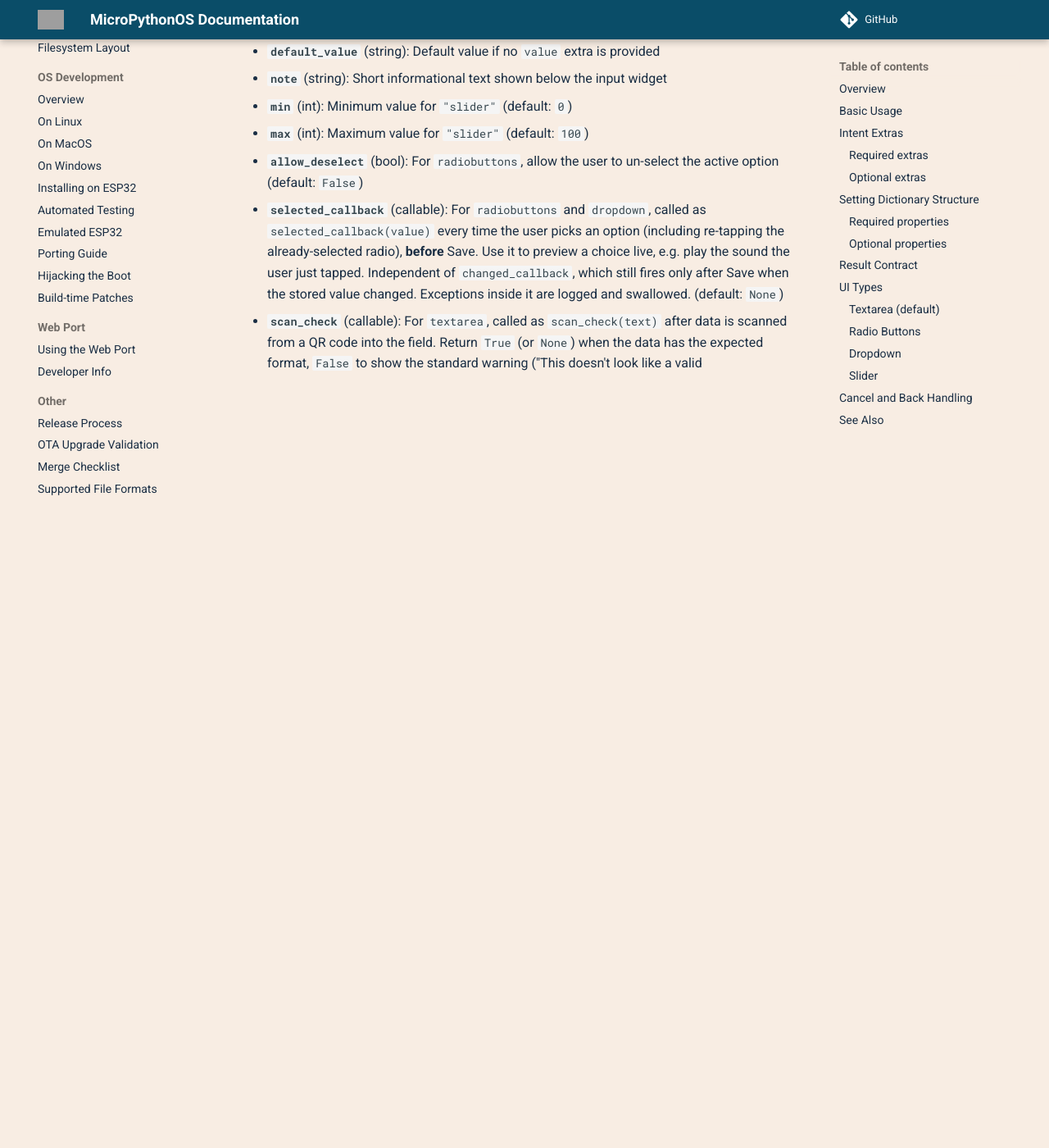
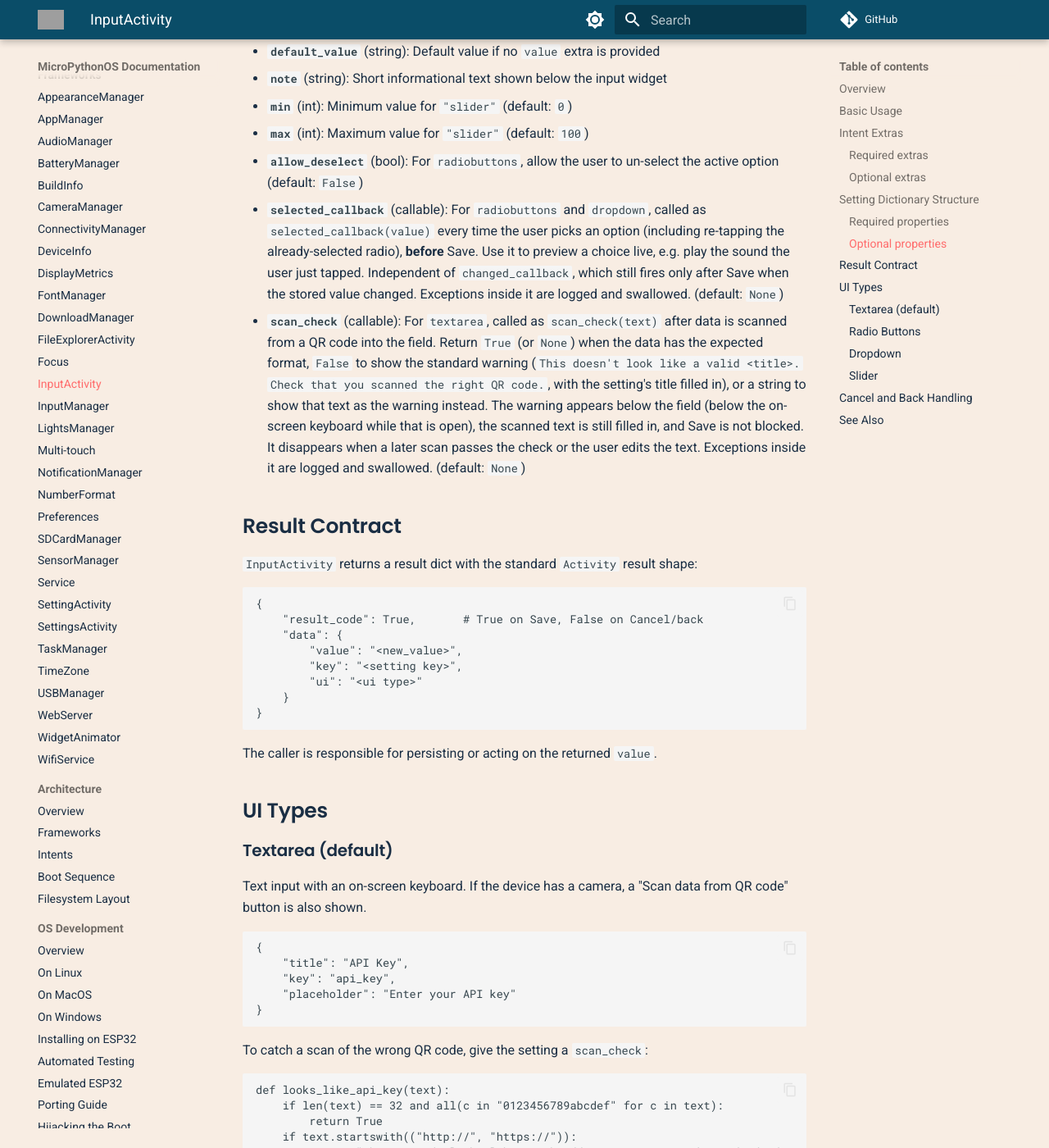
Before and after one commit to MicroPythonOS/docs, an MkDocs documentation site: the page built from docs/frameworks/input-activity.md, in a window 1280 px wide and 1400 px high, scrolled down 1704 px. Shown: the whole window at 82% size. Built offline with MkDocs 1.6.1 and Material for MkDocs 9.7.7, drawn with Linux system fonts in a browser that asks for light colours; comment, search, counter and statistics services are not loaded; before the commit the page ends 2334 px from its top, so only the background shows below that; some of the changed text lies outside the part shown; grey boxes are pictures that could not be loaded.

Commit message:
InputActivity scan_check: fix the page cut off by a raw <title> tag
The standard warning was quoted as plain text, so its "<title>"
placeholder reached the browser as an HTML tag and the rest of the
rendered page disappeared. It is now in backticks.

Also say where the warning sits while the on-screen keyboard is open,
and correct the SettingActivity summary: a warning shows when the
check returns False or a warning text, not "unless it returns True"
(None also means the format is fine).

Generated by Claude with bypass permissions on

Co-Authored-By: Claude Fable 5.2 <noreply@anthropic.com>

```diff
--- a/docs/frameworks/input-activity.md
+++ b/docs/frameworks/input-activity.md
@@ -60,7 +60,7 @@ The `setting` dict has the same shape as the one used by `SettingActivity` and `
 - **`max`** (int): Maximum value for `"slider"` (default: `100`)
 - **`allow_deselect`** (bool): For `radiobuttons`, allow the user to un-select the active option (default: `False`)
 - **`selected_callback`** (callable): For `radiobuttons` and `dropdown`, called as `selected_callback(value)` every time the user picks an option (including re-tapping the already-selected radio), **before** Save. Use it to preview a choice live, e.g. play the sound the user just tapped. Independent of `changed_callback`, which still fires only after Save when the stored value changed. Exceptions inside it are logged and swallowed. (default: `None`)
-- **`scan_check`** (callable): For `textarea`, called as `scan_check(text)` after data is scanned from a QR code into the field. Return `True` (or `None`) when the data has the expected format, `False` to show the standard warning ("This doesn't look like a valid <title>. Check that you scanned the right QR code."), or a string to show that text as the warning instead. The warning appears below the field, the scanned text is still filled in, and Save is not blocked. It disappears when a later scan passes the check or the user edits the text. Exceptions inside it are logged and swallowed. (default: `None`)
+- **`scan_check`** (callable): For `textarea`, called as `scan_check(text)` after data is scanned from a QR code into the field. Return `True` (or `None`) when the data has the expected format, `False` to show the standard warning (`This doesn't look like a valid <title>. Check that you scanned the right QR code.`, with the setting's title filled in), or a string to show that text as the warning instead. The warning appears below the field (below the on-screen keyboard while that is open), the scanned text is still filled in, and Save is not blocked. It disappears when a later scan passes the check or the user edits the text. Exceptions inside it are logged and swallowed. (default: `None`)
 
 ## Result Contract
 
```
Also changed, not shown: docs/frameworks/setting-activity.md (+1 -1 lines).
